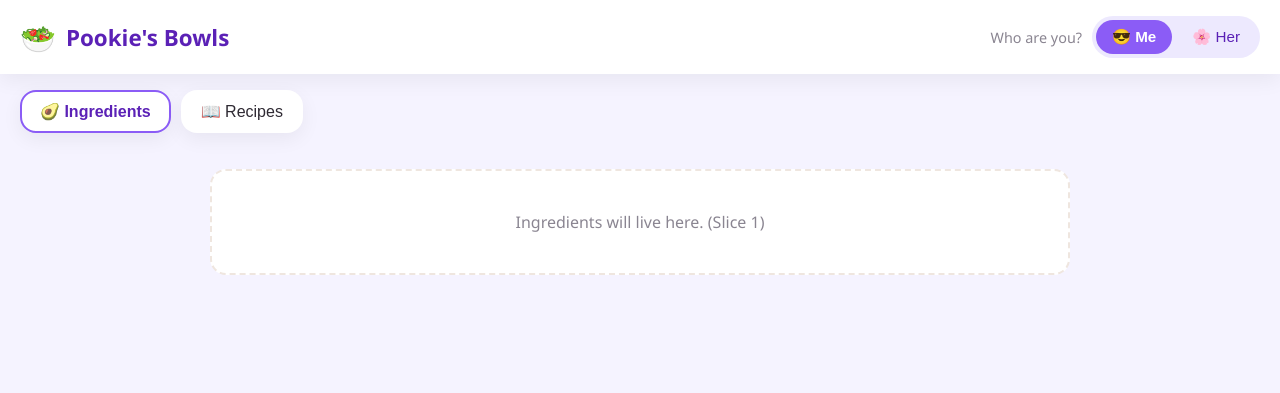
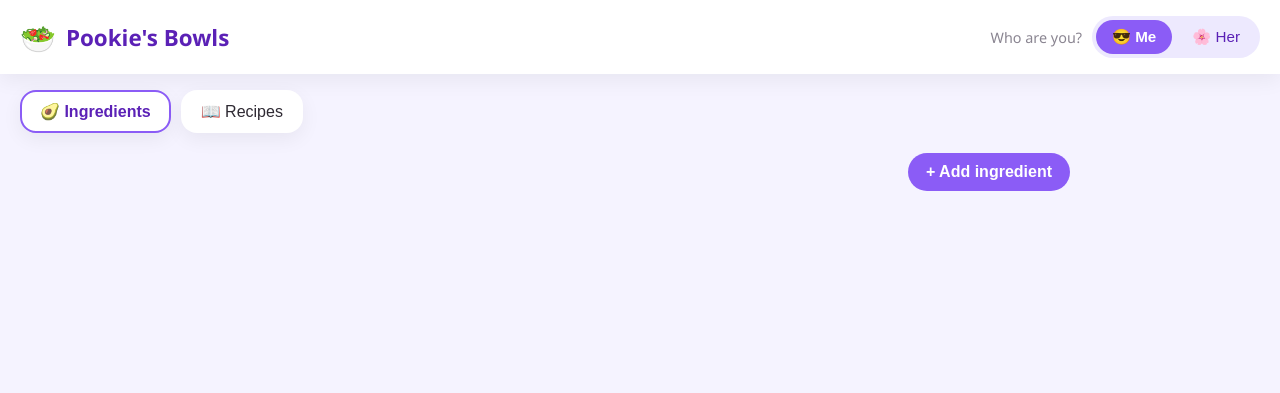
Before and after one commit to rkibistu/Pookie-s-Bowls, a Flask app: page / in a window 1280 px wide. Shown: the top 393 px of the page. Run offline with Flask 3, Linux system fonts and the light colour scheme; data that the repository does not hold is empty; parts of the project's set-up code (start-up, migrations or seed data) failed here and were passed over.

Commit message:
Slice 1: ingredient catalog
- JSON API to list (grouped by category), create, edit and delete
  ingredients, with validation and case-insensitive unique names
- Per-request SQLite connection via flask.g
- Ingredients page: one card per category, add/edit dialog with
  category chips, two-tap delete confirmation; follows Me/Her theme

Co-Authored-By: Claude Opus 5.5 <noreply@anthropic.com>

```diff
--- a/app.py
+++ b/app.py
@@ -1,15 +1,31 @@
 """Pookie's Bowls — Flask app entry point."""
 
 import os
+import sqlite3
 
-from flask import Flask, render_template
+from flask import Flask, jsonify, render_template, request
 
 import db
 
 app = Flask(__name__)
+app.teardown_appcontext(db.close_db)
 
 # Ensure the database and seed data exist before serving any request.
 db.init_db()
+
+
+class ApiError(Exception):
+    """An error returned to the client as JSON: {"error": message}."""
+
+    def __init__(self, message, status=400):
+        super().__init__(message)
+        self.message = message
+        self.status = status
+
+
+@app.errorhandler(ApiError)
+def handle_api_error(err):
+    return jsonify(error=err.message), err.status
 
 
 @app.route("/")
@@ -17,6 +33,144 @@ def index():
     return render_template("index.html")
 
 
+# ---- Ingredients ---------------------------------------------------------
+
+
+def _parse_ingredient(payload):
+    """Validate an ingredient body; return (name, sorted unique category ids)."""
+    if not isinstance(payload, dict):
+        raise ApiError("Expected a JSON object.")
+
+    name = payload.get("name")
+    name = name.strip() if isinstance(name, str) else ""
+    if not name:
+        raise ApiError("Please give the ingredient a name.")
+
+    category_ids = payload.get("category_ids")
+    if not isinstance(category_ids, list) or not all(
+        isinstance(c, int) and not isinstance(c, bool) for c in category_ids
+    ):
+        raise ApiError("category_ids must be a list of category ids.")
+    category_ids = sorted(set(category_ids))
+    if not category_ids:
+        raise ApiError("Pick at least one category.")
+
+    placeholders = ",".join("?" * len(category_ids))
+    found = db.get_db().execute(
+        f"SELECT COUNT(*) FROM categories WHERE id IN ({placeholders})",
+        category_ids,
+    ).fetchone()[0]
+    if found != len(category_ids):
+        raise ApiError("Unknown category.")
+
+    return name, category_ids
+
+
+def _get_ingredient(conn, ingredient_id):
+    """Return one ingredient as a dict, or raise 404."""
+    row = conn.execute(
+        "SELECT id, name FROM ingredients WHERE id = ?", (ingredient_id,)
+    ).fetchone()
+    if row is None:
+        raise ApiError("Ingredient not found.", 404)
+    category_ids = [
+        r["category_id"]
+        for r in conn.execute(
+            "SELECT category_id FROM ingredient_categories "
+            "WHERE ingredient_id = ? ORDER BY category_id",
+            (ingredient_id,),
+        )
+    ]
+    return {"id": row["id"], "name": row["name"], "category_ids": category_ids}
+
+
+def _set_categories(conn, ingredient_id, category_ids):
+    """Replace an ingredient's category links."""
+    conn.execute(
+        "DELETE FROM ingredient_categories WHERE ingredient_id = ?",
+        (ingredient_id,),
+    )
+    conn.executemany(
+        "INSERT INTO ingredient_categories (ingredient_id, category_id) "
+        "VALUES (?, ?)",
+        [(ingredient_id, c) for c in category_ids],
+    )
+
+
+def _duplicate_name():
+    return ApiError("An ingredient with that name already exists.", 409)
+
+
+@app.get("/api/ingredients")
+def list_ingredients():
+    """All categories in display order, each with its ingredients A→Z."""
+    conn = db.get_db()
+    categories = [
+        {"id": r["id"], "slug": r["slug"], "name": r["name"], "ingredients": []}
+        for r in conn.execute(
+            "SELECT id, slug, name FROM categories ORDER BY position, id"
+        )
+    ]
+
+    # Every category an ingredient belongs to, to send along with it.
+    links = {}
+    for r in conn.execute(
+        "SELECT ingredient_id, category_id FROM ingredient_categories "
+        "ORDER BY category_id"
+    ):
+        links.setdefault(r["ingredient_id"], []).append(r["category_id"])
+
+    by_category = {c["id"]: c for c in categories}
+    for r in conn.execute(
+        "SELECT id, name FROM ingredients ORDER BY name COLLATE NOCASE"
+    ):
+        category_ids = links.get(r["id"], [])
+        ingredient = {"id": r["id"], "name": r["name"], "category_ids": category_ids}
+        for category_id in category_ids:
+            by_category[category_id]["ingredients"].append(ingredient)
+
+    return jsonify(categories=categories)
+
+
+@app.post("/api/ingredients")
+def create_ingredient():
+    name, category_ids = _parse_ingredient(request.get_json(silent=True))
+    conn = db.get_db()
+    try:
+        with conn:
+            cur = conn.execute("INSERT INTO ingredients (name) VALUES (?)", (name,))
+            _set_categories(conn, cur.lastrowid, category_ids)
+    except sqlite3.IntegrityError:
+        raise _duplicate_name()
+    return jsonify(_get_ingredient(conn, cur.lastrowid)), 201
+
+
+@app.put("/api/ingredients/<int:ingredient_id>")
+def update_ingredient(ingredient_id):
+    conn = db.get_db()
+    _get_ingredient(conn, ingredient_id)  # 404 if missing
+    name, category_ids = _parse_ingredient(request.get_json(silent=True))
+    try:
+        with conn:
+            conn.execute(
+                "UPDATE ingredients SET name = ? WHERE id = ?", (name, ingredient_id)
+            )
+            _set_categories(conn, ingredient_id, category_ids)
+    except sqlite3.IntegrityError:
+        raise _duplicate_name()
+    return jsonify(_get_ingredient(conn, ingredient_id))
+
+
+@app.delete("/api/ingredients/<int:ingredient_id>")
+def delete_ingredient(ingredient_id):
+    conn = db.get_db()
+    with conn:
+        cur = conn.execute("DELETE FROM ingredients WHERE id = ?", (ingredient_id,))
+    if cur.rowcount == 0:
+        raise ApiError("Ingredient not found.", 404)
+    return "", 204
+
+
 if __name__ == "__main__":
     debug = os.environ.get("FLASK_DEBUG") == "1"
     app.run(host="0.0.0.0", port=5000, debug=debug)
--- a/schema.sql
+++ b/schema.sql
@@ -18,6 +18,10 @@ CREATE TABLE IF NOT EXISTS ingredients (
     name       TEXT    NOT NULL,
     created_at TEXT    NOT NULL DEFAULT (datetime('now'))
 );
+
+-- Ingredient names are unique, ignoring case ("Salmon" == "salmon").
+CREATE UNIQUE INDEX IF NOT EXISTS idx_ingredients_name
+    ON ingredients (name COLLATE NOCASE);
 
 -- An ingredient can belong to several categories.
 CREATE TABLE IF NOT EXISTS ingredient_categories (
--- a/static/css/style.css
+++ b/static/css/style.css
@@ -148,3 +148,240 @@ body {
     text-align: center;
     color: var(--muted);
 }
+
+/* ---- Buttons ---------------------------------------------------------- */
+.primary-btn,
+.secondary-btn,
+.danger-btn {
+    border: none;
+    padding: 10px 18px;
+    border-radius: 999px;
+    cursor: pointer;
+    font-size: 1rem;
+    font-weight: 600;
+    transition: filter 0.2s ease, background 0.2s ease;
+}
+
+.primary-btn {
+    background: var(--accent);
+    color: #fff;
+}
+
+.primary-btn:disabled {
+    filter: grayscale(0.5) opacity(0.6);
+    cursor: default;
+}
+
+.secondary-btn {
+    background: var(--accent-soft);
+    color: var(--accent-ink);
+}
+
+.danger-btn {
+    background: #fee2e2;
+    color: #b91c1c;
+}
+
+.danger-btn[data-armed] {
+    background: #dc2626;
+    color: #fff;
+}
+
+.icon-btn {
+    border: none;
+    background: transparent;
+    font-size: 1.1rem;
+    width: 40px;
+    height: 40px;
+    border-radius: 50%;
+    cursor: pointer;
+}
+
+.icon-btn:hover,
+.icon-btn:focus-visible {
+    background: var(--accent-soft);
+}
+
+/* ---- Ingredients ------------------------------------------------------ */
+.toolbar {
+    display: flex;
+    justify-content: flex-end;
+    margin-bottom: 16px;
+}
+
+.load-error,
+.form-error {
+    color: #b91c1c;
+    background: #fee2e2;
+    border-radius: 10px;
+    padding: 10px 14px;
+    margin: 0 0 16px;
+}
+
+#ingredient-sections {
+    display: grid;
+    gap: 16px;
+}
+
+.category-card {
+    background: var(--surface);
+    border-radius: var(--radius);
+    box-shadow: var(--shadow);
+    border-top: 4px solid var(--accent);
+    padding: 14px 16px;
+}
+
+.category-header {
+    display: flex;
+    align-items: center;
+    justify-content: space-between;
+    gap: 10px;
+}
+
+.category-title {
+    margin: 0;
+    font-size: 1.1rem;
+    color: var(--accent-ink);
+}
+
+.category-count {
+    min-width: 28px;
+    padding: 2px 10px;
+    border-radius: 999px;
+    background: var(--accent-soft);
+    color: var(--accent-ink);
+    font-size: 0.85rem;
+    font-weight: 600;
+    text-align: center;
+}
+
+.category-empty {
+    margin: 10px 0 0;
+    color: var(--muted);
+    font-style: italic;
+}
+
+.ingredient-list {
+    list-style: none;
+    margin: 8px 0 0;
+    padding: 0;
+}
+
+.ingredient-row {
+    display: flex;
+    align-items: center;
+    justify-content: space-between;
+    gap: 10px;
+    min-height: 48px;
+    border-bottom: 1px solid var(--border);
+}
+
+.ingredient-row:last-child {
+    border-bottom: none;
+}
+
+.ingredient-name {
+    overflow-wrap: anywhere;
+}
+
+/* ---- Dialog ----------------------------------------------------------- */
+.dialog {
+    border: none;
+    border-radius: var(--radius);
+    padding: 20px;
+    width: min(440px, calc(100vw - 32px));
+    box-shadow: 0 20px 50px rgba(0, 0, 0, 0.2);
+    color: var(--text);
+}
+
+.dialog::backdrop {
+    background: rgba(30, 20, 40, 0.4);
+}
+
+.dialog h2 {
+    margin: 0 0 16px;
+    color: var(--accent-ink);
+}
+
+.field {
+    display: block;
+    border: none;
+    padding: 0;
+    margin: 0 0 16px;
+}
+
+.field-label {
+    display: block;
+    padding: 0;
+    margin-bottom: 6px;
+    font-weight: 600;
+    font-size: 0.9rem;
+    color: var(--muted);
+}
+
+.field input[type="text"] {
+    width: 100%;
+    padding: 10px 12px;
+    font-size: 1rem;
+    border: 2px solid var(--border);
+    border-radius: 10px;
+    outline: none;
+}
+
+.field input[type="text"]:focus {
+    border-color: var(--accent);
+}
+
+.chips {
+    display: flex;
+    flex-wrap: wrap;
+    gap: 8px;
+}
+
+.chip {
+    cursor: pointer;
+}
+
+/* Hide the native checkbox; the span is the visible chip. */
+.chip input {
+    position: absolute;
+    opacity: 0;
+    pointer-events: none;
+}
+
+.chip span {
+    display: inline-block;
+    padding: 8px 14px;
+    border-radius: 999px;
+    border: 2px solid var(--accent-soft);
+    background: var(--surface);
+    color: var(--accent-ink);
+    font-size: 0.9rem;
+    transition: background 0.2s ease, color 0.2s ease;
+}
+
+.chip input:checked + span {
+    background: var(--accent);
+    border-color: var(--accent);
+    color: #fff;
+}
+
+.chip input:focus-visible + span {
+    outline: 2px solid var(--accent-ink);
+    outline-offset: 2px;
+}
+
+.dialog-actions {
+    display: flex;
+    flex-wrap: wrap;
+    align-items: center;
+    gap: 8px;
+}
+
+.dialog-actions .spacer {
+    flex: 1;
+}
+
+.dialog-actions button {
+    padding: 10px 14px;
+}
--- a/static/js/app.js
+++ b/static/js/app.js
@@ -1,4 +1,4 @@
-// Pookie's Bowls — app shell: identity (who am I) + theme + view switching.
+// Pookie's Bowls — app shell (identity, theme, views) + ingredient catalog.
 // State that must survive reloads lives in localStorage (per device).
 
 const IDENTITY_KEY = "pookie-identity"; // "me" | "her"
@@ -24,6 +24,178 @@ function setView(view) {
   });
 }
 
+/** fetch() wrapper for the JSON API; throws an Error with the server's message. */
+async function api(method, url, body) {
+  const options = { method, headers: {} };
+  if (body !== undefined) {
+    options.headers["Content-Type"] = "application/json";
+    options.body = JSON.stringify(body);
+  }
+  const res = await fetch(url, options);
+  if (res.status === 204) return null;
+  const data = await res.json().catch(() => null);
+  if (!res.ok) throw new Error((data && data.error) || `Request failed (${res.status})`);
+  return data;
+}
+
+/** Small DOM helper: el("div", "class-name", "text"). */
+function el(tag, className, text) {
+  const node = document.createElement(tag);
+  if (className) node.className = className;
+  if (text !== undefined) node.textContent = text;
+  return node;
+}
+
+// ---- Ingredients ----------------------------------------------------------
+
+let categories = []; // last loaded list, also used for the dialog's chips
+
+async function loadIngredients() {
+  const errorBox = document.getElementById("ingredients-error");
+  try {
+    categories = (await api("GET", "/api/ingredients")).categories;
+    errorBox.hidden = true;
+    renderIngredients();
+  } catch (err) {
+    errorBox.textContent = `Couldn't load ingredients: ${err.message}`;
+    errorBox.hidden = false;
+  }
+}
+
+/** One card per category, each listing its ingredients. */
+function renderIngredients() {
+  const container = document.getElementById("ingredient-sections");
+  container.replaceChildren();
+
+  for (const category of categories) {
+    const card = el("section", "category-card");
+    const header = el("header", "category-header");
+    header.append(
+      el("h2", "category-title", category.name),
+      el("span", "category-count", String(category.ingredients.length)),
+    );
+    card.append(header);
+
+    if (category.ingredients.length === 0) {
+      card.append(el("p", "category-empty", "Nothing here yet"));
+    } else {
+      const list = el("ul", "ingredient-list");
+      for (const ingredient of category.ingredients) {
+        const row = el("li", "ingredient-row");
+        const edit = el("button", "icon-btn", "✏️");
+        edit.type = "button";
+        edit.title = `Edit ${ingredient.name}`;
+        edit.setAttribute("aria-label", `Edit ${ingredient.name}`);
+        edit.addEventListener("click", () => openIngredientDialog(ingredient));
+        row.append(el("span", "ingredient-name", ingredient.name), edit);
+        list.append(row);
+      }
+      card.append(list);
+    }
+    container.append(card);
+  }
+}
+
+let editingIngredient = null; // null while adding, the ingredient while editing
+
+/** Open the add/edit dialog; pass an ingredient to edit it. */
+function openIngredientDialog(ingredient = null) {
+  editingIngredient = ingredient;
+  const selected = new Set(ingredient ? ingredient.category_ids : []);
+
+  document.getElementById("ingredient-dialog-title").textContent = ingredient
+    ? "Edit ingredient"
+    : "Add ingredient";
+  document.getElementById("ingredient-name").value = ingredient ? ingredient.name : "";
+
+  const chips = document.getElementById("ingredient-categories");
+  chips.replaceChildren();
+  for (const category of categories) {
+    const label = el("label", "chip");
+    const box = document.createElement("input");
+    box.type = "checkbox";
+    box.value = category.id;
+    box.checked = selected.has(category.id);
+    label.append(box, el("span", null, category.name));
+    chips.append(label);
+  }
+
+  const del = document.getElementById("ingredient-delete");
+  del.hidden = !ingredient;
+  resetDeleteButton();
+  showDialogError(null);
+
+  document.getElementById("ingredient-dialog").showModal();
+  if (!ingredient) document.getElementById("ingredient-name").focus();
+}
+
+function showDialogError(message) {
+  const box = document.getElementById("ingredient-error");
+  box.textContent = message || "";
+  box.hidden = !message;
+}
+
+function resetDeleteButton() {
+  const del = document.getElementById("ingredient-delete");
+  delete del.dataset.armed;
+  del.textContent = "Delete";
+}
+
+async function saveIngredient(event) {
+  event.preventDefault();
+  const body = {
+    name: document.getElementById("ingredient-name").value,
+    category_ids: [...document.querySelectorAll("#ingredient-categories input:checked")].map(
+      (box) => Number(box.value),
+    ),
+  };
+  const save = document.getElementById("ingredient-save");
+  save.disabled = true;
+  try {
+    if (editingIngredient) {
+      await api("PUT", `/api/ingredients/${editingIngredient.id}`, body);
+    } else {
+      await api("POST", "/api/ingredients", body);
+    }
+    document.getElementById("ingredient-dialog").close();
+    await loadIngredients();
+  } catch (err) {
+    showDialogError(err.message);
+  } finally {
+    save.disabled = false;
+  }
+}
+
+/** First tap arms the button, second tap deletes. */
+async function deleteIngredient() {
+  const del = document.getElementById("ingredient-delete");
+  if (!del.dataset.armed) {
+    del.dataset.armed = "1";
+    del.textContent = "Really delete?";
+    return;
+  }
+  try {
+    await api("DELETE", `/api/ingredients/${editingIngredient.id}`);
+    document.getElementById("ingredient-dialog").close();
+    await loadIngredients();
+  } catch (err) {
+    resetDeleteButton();
+    showDialogError(err.message);
+  }
+}
+
+function initIngredients() {
+  document
+    .getElementById("add-ingredient-btn")
+    .addEventListener("click", () => openIngredientDialog());
+  document.getElementById("ingredient-form").addEventListener("submit", saveIngredient);
+  document.getElementById("ingredient-delete").addEventListener("click", deleteIngredient);
+  document
+    .getElementById("ingredient-cancel")
+    .addEventListener("click", () => document.getElementById("ingredient-dialog").close());
+  loadIngredients();
+}
+
 function init() {
   // Restore saved identity (default: "me") and wire the toggle.
   setIdentity(localStorage.getItem(IDENTITY_KEY) || "me");
@@ -36,6 +208,8 @@ function init() {
   document.querySelectorAll(".nav-btn").forEach((btn) => {
     btn.addEventListener("click", () => setView(btn.dataset.view));
   });
+
+  initIngredients();
 }
 
 document.addEventListener("DOMContentLoaded", init);
--- a/templates/index.html
+++ b/templates/index.html
@@ -29,7 +29,11 @@
 
     <main class="app-main">
         <section class="view" id="view-ingredients">
-            <p class="placeholder">Ingredients will live here. (Slice 1)</p>
+            <div class="toolbar">
+                <button type="button" class="primary-btn" id="add-ingredient-btn">+ Add ingredient</button>
+            </div>
+            <p class="load-error" id="ingredients-error" hidden></p>
+            <div id="ingredient-sections"></div>
         </section>
 
         <section class="view" id="view-recipes" hidden>
@@ -37,6 +41,31 @@
         </section>
     </main>
 
+    <dialog class="dialog" id="ingredient-dialog">
+        <form id="ingredient-form" novalidate>
+            <h2 id="ingredient-dialog-title">Add ingredient</h2>
+
+            <label class="field">
+                <span class="field-label">Name</span>
+                <input type="text" id="ingredient-name" maxlength="80" autocomplete="off" required>
+            </label>
+
+            <fieldset class="field">
+                <legend class="field-label">Categories</legend>
+                <div class="chips" id="ingredient-categories"></div>
+            </fieldset>
+
+            <p class="form-error" id="ingredient-error" hidden></p>
+
+            <div class="dialog-actions">
+                <button type="button" class="danger-btn" id="ingredient-delete" hidden>Delete</button>
+                <span class="spacer"></span>
+                <button type="button" class="secondary-btn" id="ingredient-cancel">Cancel</button>
+                <button type="submit" class="primary-btn" id="ingredient-save">Save</button>
+            </div>
+        </form>
+    </dialog>
+
     <script src="{{ url_for('static', filename='js/app.js') }}"></script>
 </body>
 </html>
```
Also changed, not shown: db.py (+16 -0 lines).
